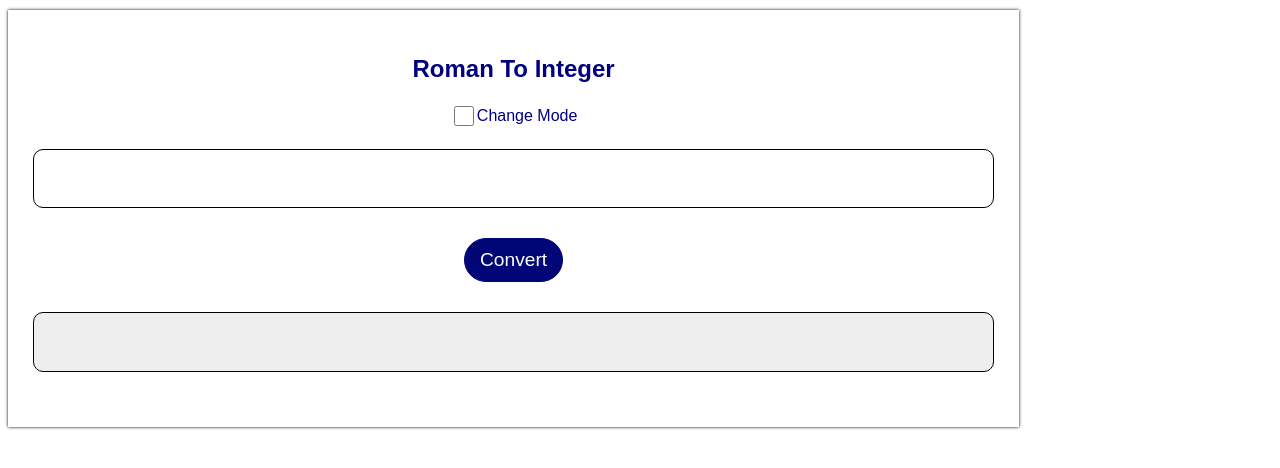
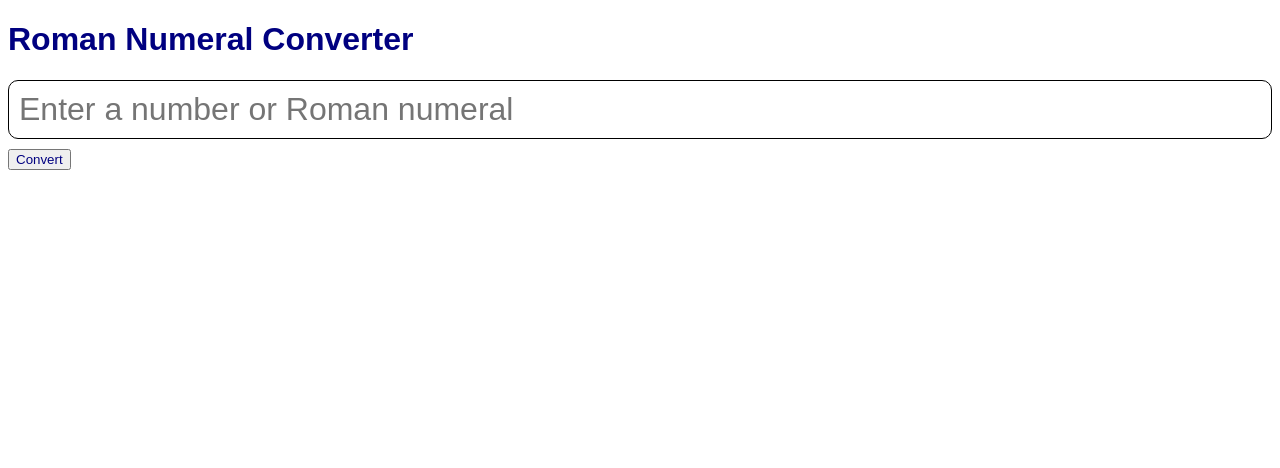
Before and after one commit to SamuelGithu/convertidor-romanos, a plain HTML site: page index.html in a window 1280 px wide. Drawn offline with Linux system fonts and the light colour scheme.

Commit message:
Update index.html

```diff
--- a/index.html
+++ b/index.html
@@ -1,22 +1,18 @@
-<html>
-  <head>
+<!DOCTYPE html>
+<html lang="en">
+<head>
+    <meta charset="UTF-8">
+    <meta name="viewport" content="width=device-width, initial-scale=1.0">
+    <title>Roman Numeral Converter</title>
+    <link rel="stylesheet" href="romans.css">
+</head>
+<body>
+    <div class="container">
+        <h1>Roman Numeral Converter</h1>
+        <input type="text" id="input" placeholder="Enter a number or Roman numeral">
+        <button onclick="convert()">Convert</button>
+        <p id="result"></p>
+    </div>
     <script src="romans.js"></script>
-    <link rel="stylesheet" href="romans.css">
-  </head>
-  <body onload="init()">
-    <main class="container">
-      <section class="content">
-        <h1>Roman To Integer</h1>
-        <div class="group">
-          <input type="checkbox" name="mode-selector" />
-          <label for="mode-selector">Change Mode</label>
-        </div>
-        <div class="group">
-          <input type="text" name="conversion-input" />
-        </div>
-        <span class="convert-button">Convert</span>
-        <p class="convert-output"></p>
-      </section>
-    </main>
-  </body>
+</body>
 </html>
```
